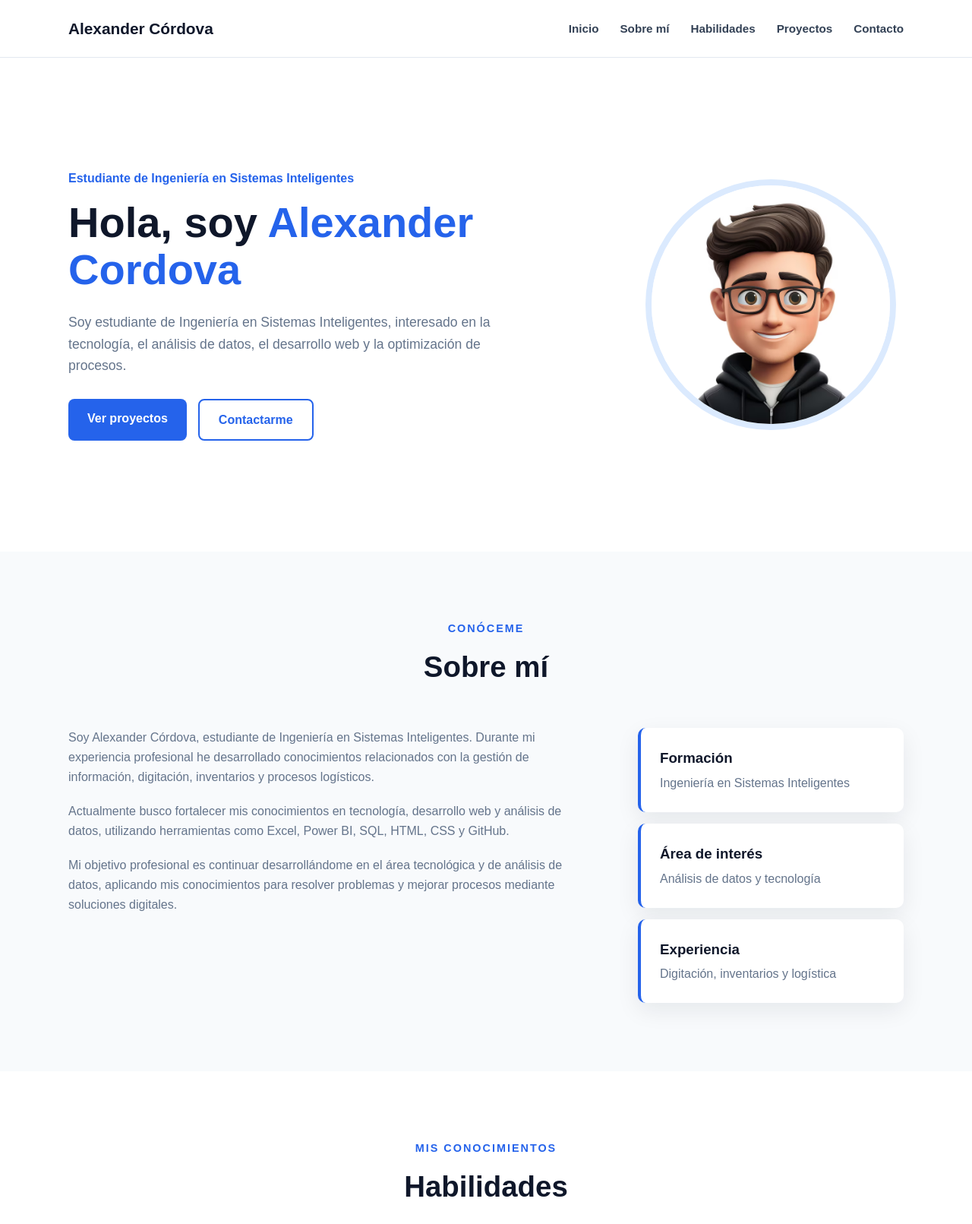
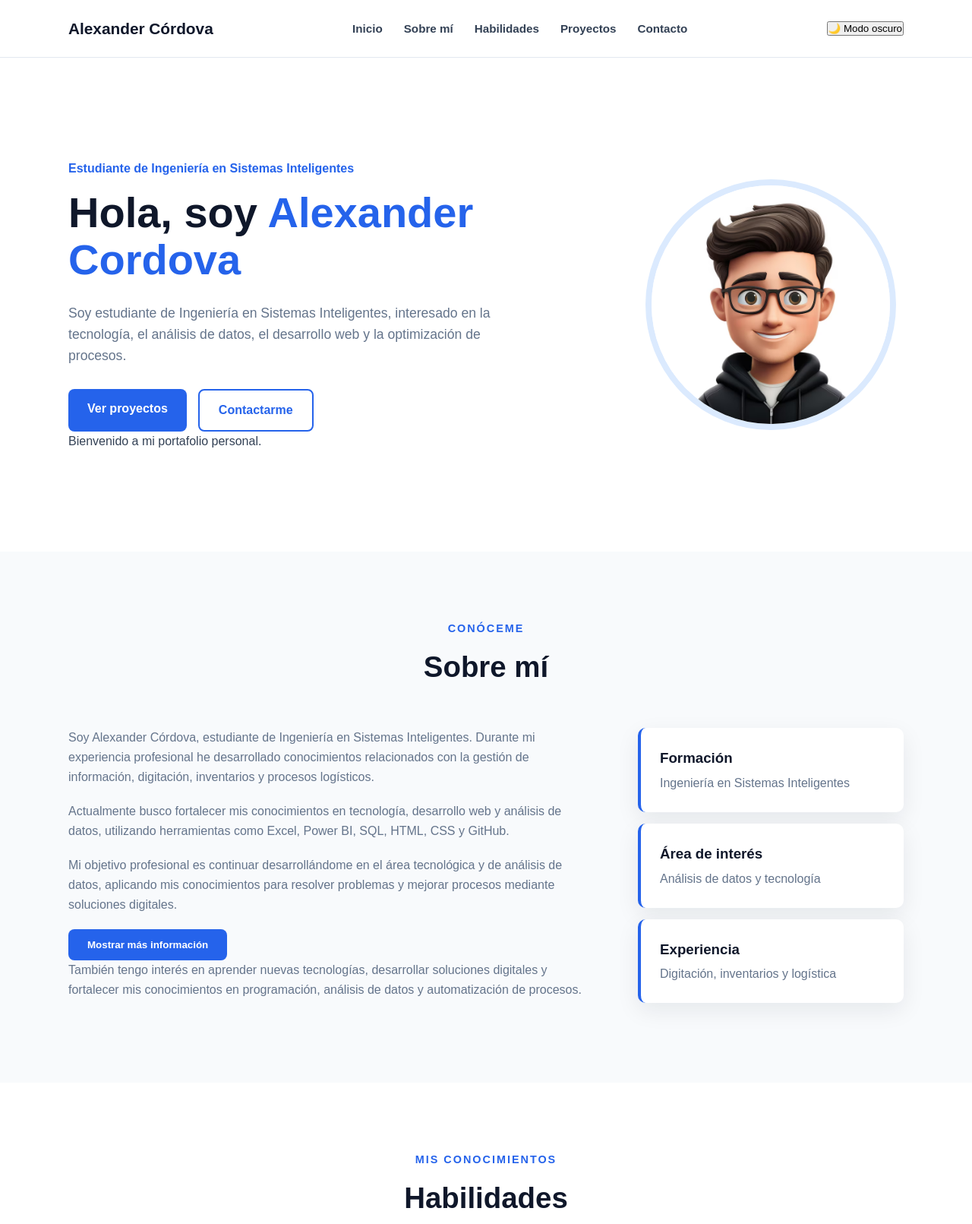
Before and after one commit to alexandercordovaq-max/ACTIVIDAD-INTEGRADORA-1, a plain HTML site: page index.html in a window 1280 px wide. Shown: the top 1611 px of the page at 76% size. Drawn offline with Linux system fonts and the light colour scheme.

Commit message:
AI 2
Html

```diff
--- a/index.html
+++ b/index.html
@@ -33,6 +33,9 @@
                         <li> <a href="#contacto">Contacto</a></li>
                      </ul>
                 </nav>
+                <button id="theme-button" class="theme-button">
+                    🌙 Modo oscuro
+                </button>
 
             </div>
 
@@ -65,6 +68,12 @@
                                 Contactarme
                             </a>
                         </div>
+                            <p id="welcome-message" class="welcome-message">
+                                Bienvenido a mi portafolio personal.
+                            </p>
+
+                            <p id="current-date" class="current-date"></p>
+
                     </div>
 
                     <div class="hero-image">
@@ -106,6 +115,18 @@
                             aplicando mis conocimientos para resolver problemas
                             y mejorar procesos mediante soluciones digitales.
                         </p>
+                        <button id="info-button" class="btn btn-primary">
+                            Mostrar más información
+                        </button>
+
+                        <div id="extra-info" class="extra-info">
+                            <p>
+                                También tengo interés en aprender nuevas tecnologías,
+                                desarrollar soluciones digitales y fortalecer mis conocimientos
+                                en programación, análisis de datos y automatización de procesos.
+                            </p>
+                        </div>
+
                     </div>
 
                     <div class="about-info">
@@ -361,7 +382,7 @@
                     </div>
 
 
-                    <form class="contact-form">
+                    <form id="contact-form" class="contact-form">
 
                         <div class="form-group">
                             <label for="nombre">Nombre</label>
@@ -399,7 +420,7 @@
                         <button type="submit" class="btn btn-primary">
                             Enviar mensaje
                         </button>
-
+                        <p id="form-message" class="form-message"></p>
                     </form>
 
                 </div>
@@ -429,6 +450,6 @@
         </div>
 
     </footer>
-
+    <script src="script.js"></script>
 </body>
 </html>
```
